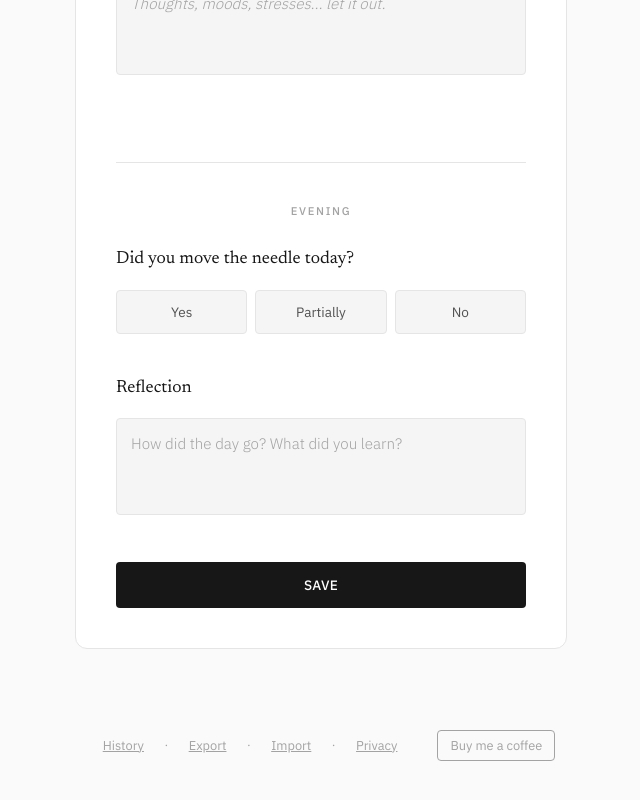
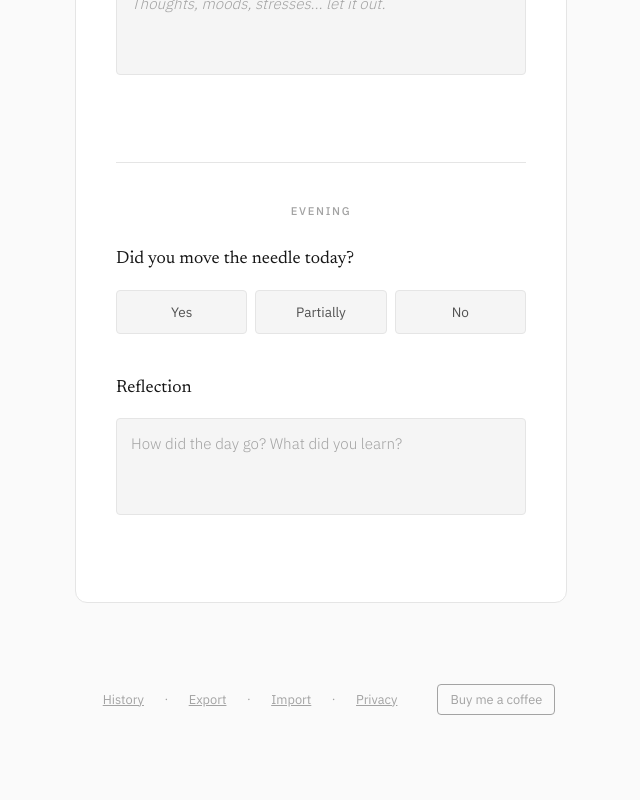
Before and after one commit to almedagrill/daymark, a React (Vite) app: page / in a window 1280 px wide. Shown: the part 1345-2145 px from the top of the page, without its empty margins (319-959 px from the left). Built offline with nearby package versions, Linux system fonts and the light colour scheme.

Commit message:
Add auto-save, remove Save button

```diff
--- a/src/components/DailyRitual.jsx
+++ b/src/components/DailyRitual.jsx
@@ -3,7 +3,6 @@ import { useJournalEntries } from '../hooks/useLocalStorage'
 
 function DailyRitual() {
   const { saveEntry, getTodayEntry } = useJournalEntries()
-  const [saved, setSaved] = useState(false)
 
   // Auto-resize textarea to fit content
   const autoResize = useCallback((e) => {
@@ -59,7 +58,9 @@ function DailyRitual() {
     setAffirmations(updated)
   }
 
-  const handleSave = () => {
+  // Auto-save when any field changes
+  useEffect(() => {
+    const timeoutId = setTimeout(() => {
       saveEntry({
         date: today,
         goal,
@@ -72,9 +73,10 @@ function DailyRitual() {
           note: reflectionNote,
         },
       })
-    setSaved(true)
-    setTimeout(() => setSaved(false), 2000)
-  }
+    }, 500) // Debounce 500ms
+
+    return () => clearTimeout(timeoutId)
+  }, [goal, gratitude, affirmations, needle, leaveItHere, completed, reflectionNote])
 
   const hasMorningContent = needle.trim() || gratitude.some(g => g.trim())
 
@@ -232,9 +234,6 @@ function DailyRitual() {
         </section>
       </div>
 
-      <button type="button" className="save-button" onClick={handleSave}>
-        {saved ? 'Saved' : 'Save'}
-      </button>
     </div>
   )
 }
```
Lines whose indentation alone changed are shown as unchanged.
